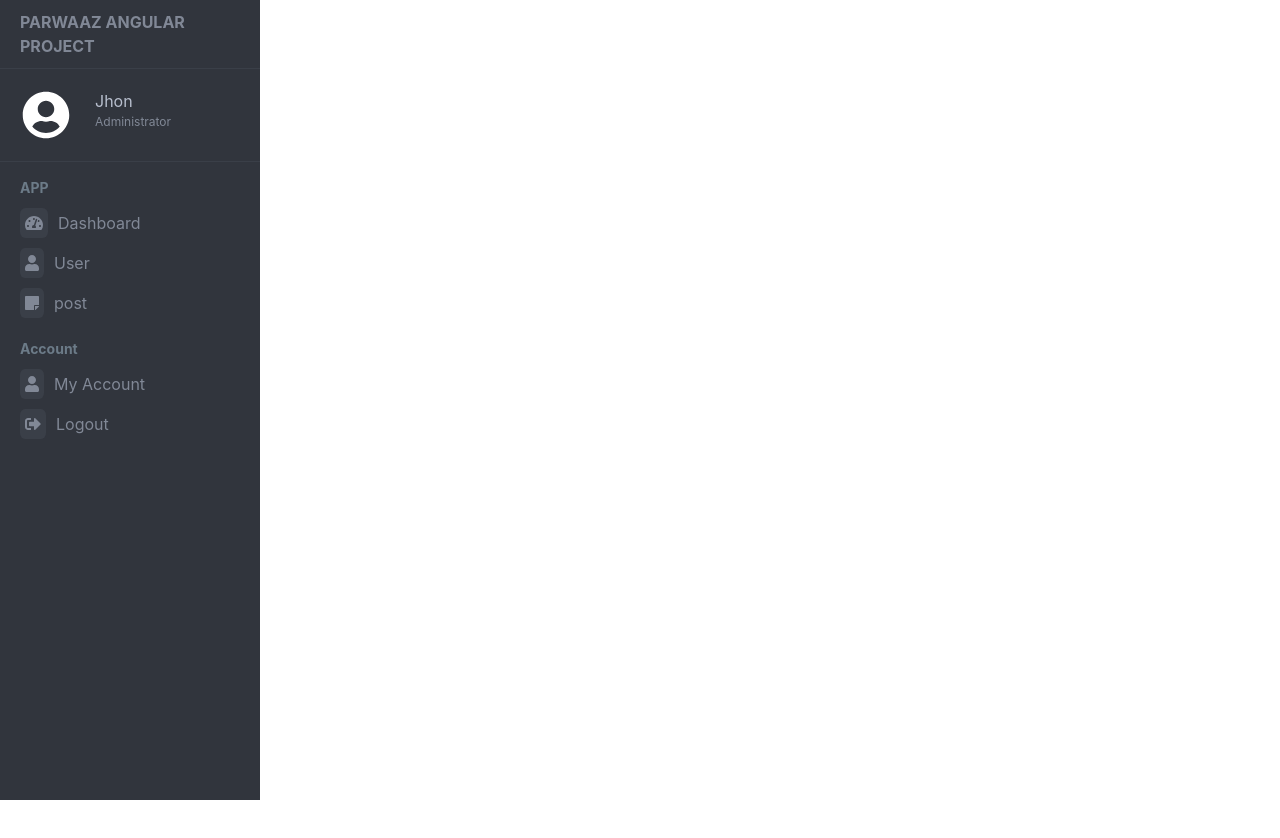
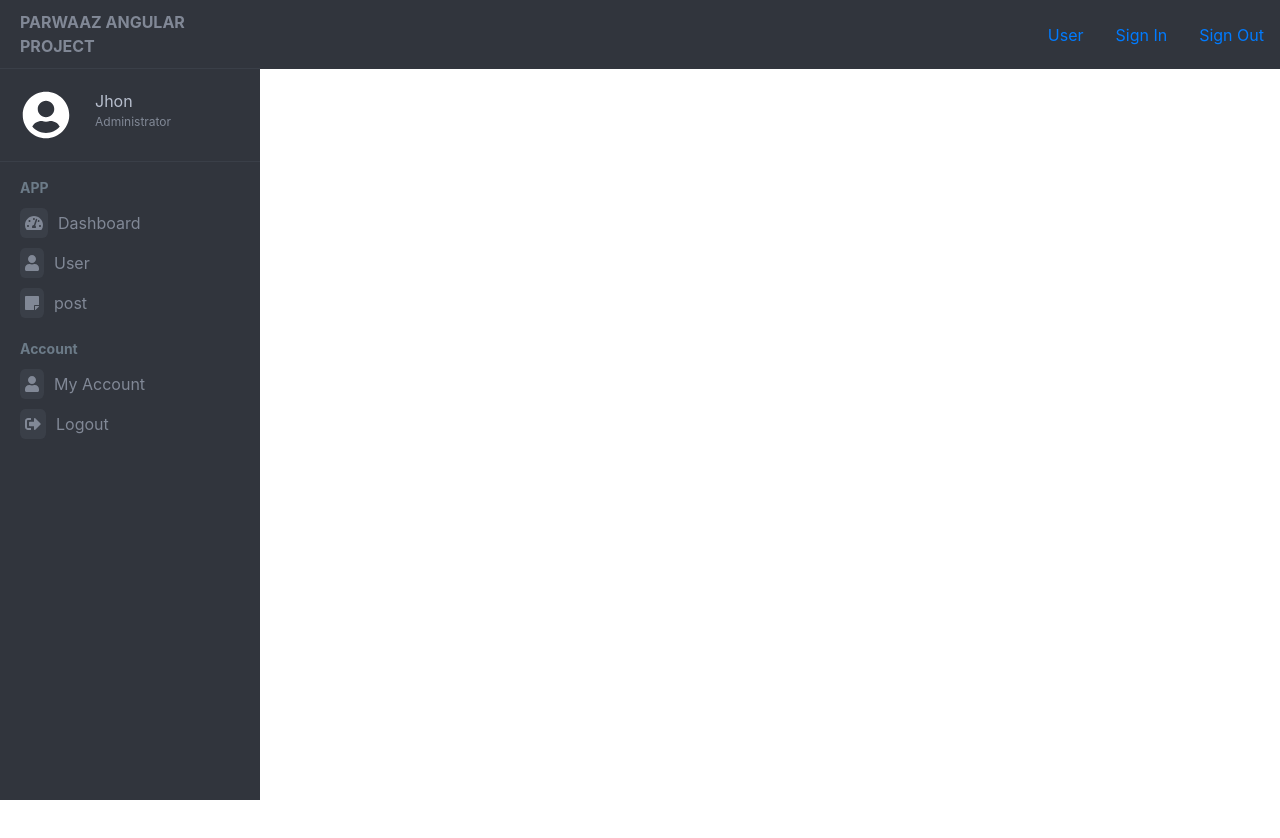
Before and after one commit to ArslanMahmoodAnsari/Angular-project-parwaz, an Angular app: page / in a window 1280 px wide. Shown: the top 838 px of the page. Built offline with nearby package versions, Linux system fonts and the light colour scheme.

Commit message:
feat: header added

```diff
--- a/src/app/header/header.component.css
+++ b/src/app/header/header.component.css
@@ -0,0 +1,5 @@
+.header {
+	background-color: #31353d;
+	height: 69px;
+	align-items: center;
+}
--- a/src/app/header/header.component.html
+++ b/src/app/header/header.component.html
@@ -1 +1,11 @@
-<p>header works!</p>
+<ul class="nav justify-content-end header">
+	<li class="nav-item">
+		<a class="nav-link" href="#">User</a>
+	</li>
+	<li class="nav-item">
+		<a class="nav-link" href="#">Sign In</a>
+	</li>
+	<li class="nav-item">
+		<a class="nav-link" href="#">Sign Out</a>
+	</li>
+</ul>
```
